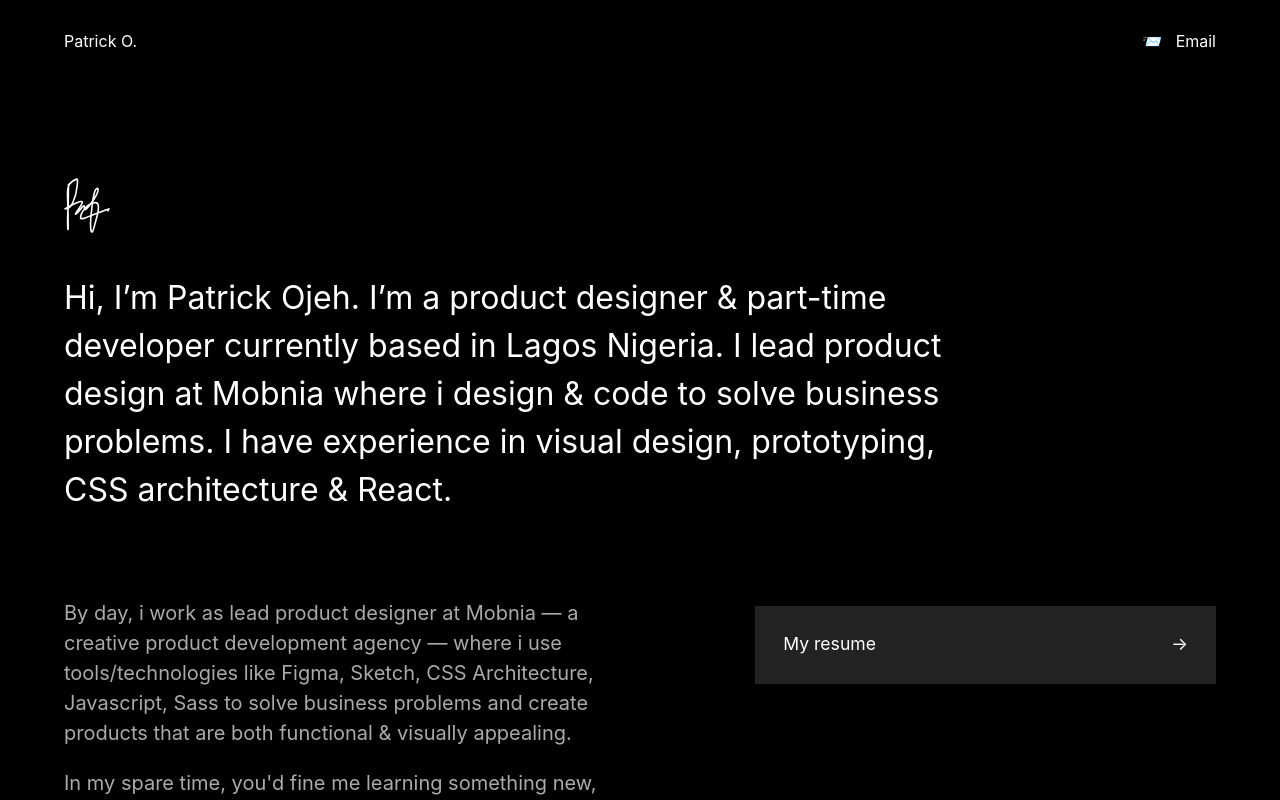
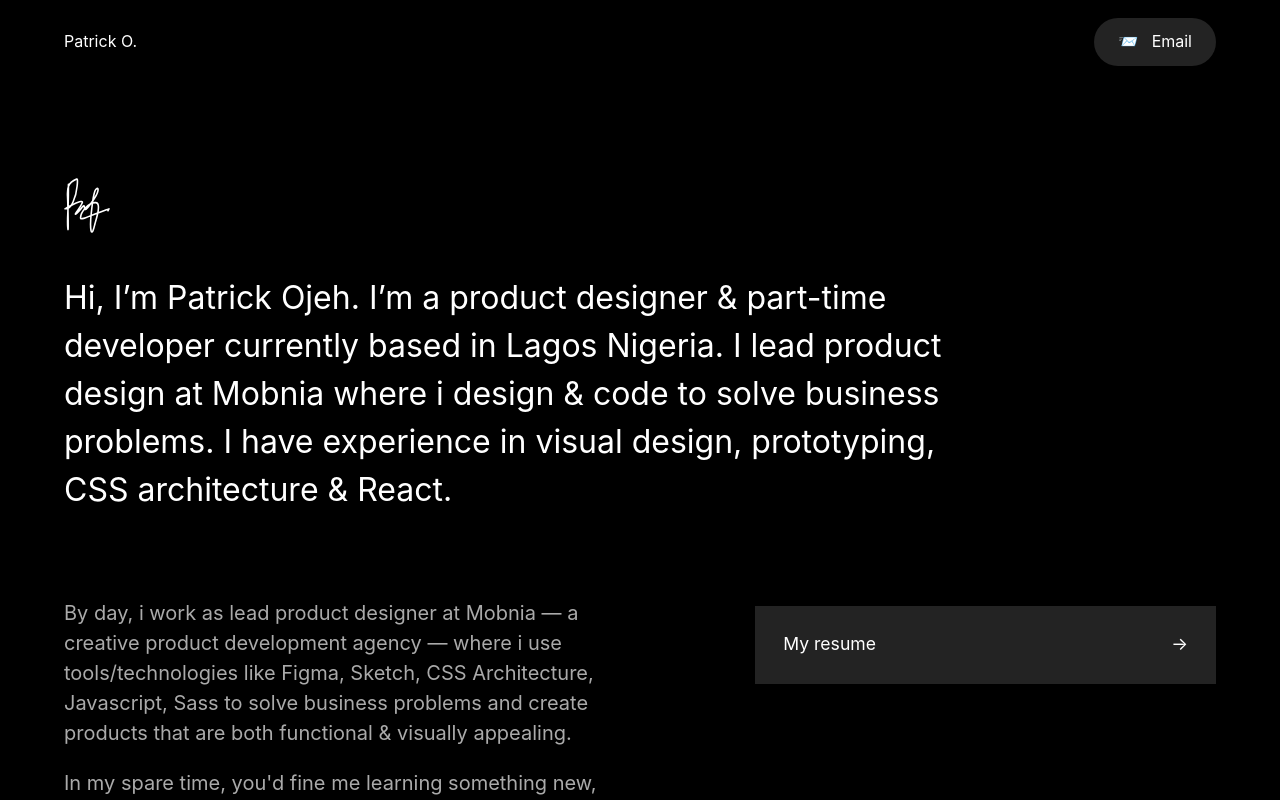
Before and after one commit to patrickojeh/portfolio, a React (Create React App) app: page / in a window 1280 px wide. Shown: the top 800 px of the page. Built offline with nearby package versions, Linux system fonts and the light colour scheme.

Commit message:
add button

```diff
--- a/src/App.css
+++ b/src/App.css
@@ -18,6 +18,12 @@
   display: block;
   overflow: hidden;
   height: 100%;
+}
+.btn {
+  color: var(--white);
+  background: var(--near-black);
+  padding: 13px 24px 15px;
+  border-radius: 84px;
 }
 header {
   position: sticky;
--- a/src/components/Layout/Header.js
+++ b/src/components/Layout/Header.js
@@ -9,7 +9,7 @@ const Header = () => {
         </span>
         <ol className="list pa0 ma0">
           <li className="fl w-auto pl4-ns">
-            <a href="mailto:patrickojeh@gmail.com">📨 &nbsp; Email</a>
+            <a href="mailto:patrickojeh@gmail.com" className="btn">📨 &nbsp; Email</a>
           </li>
         </ol>
       </div>
```
